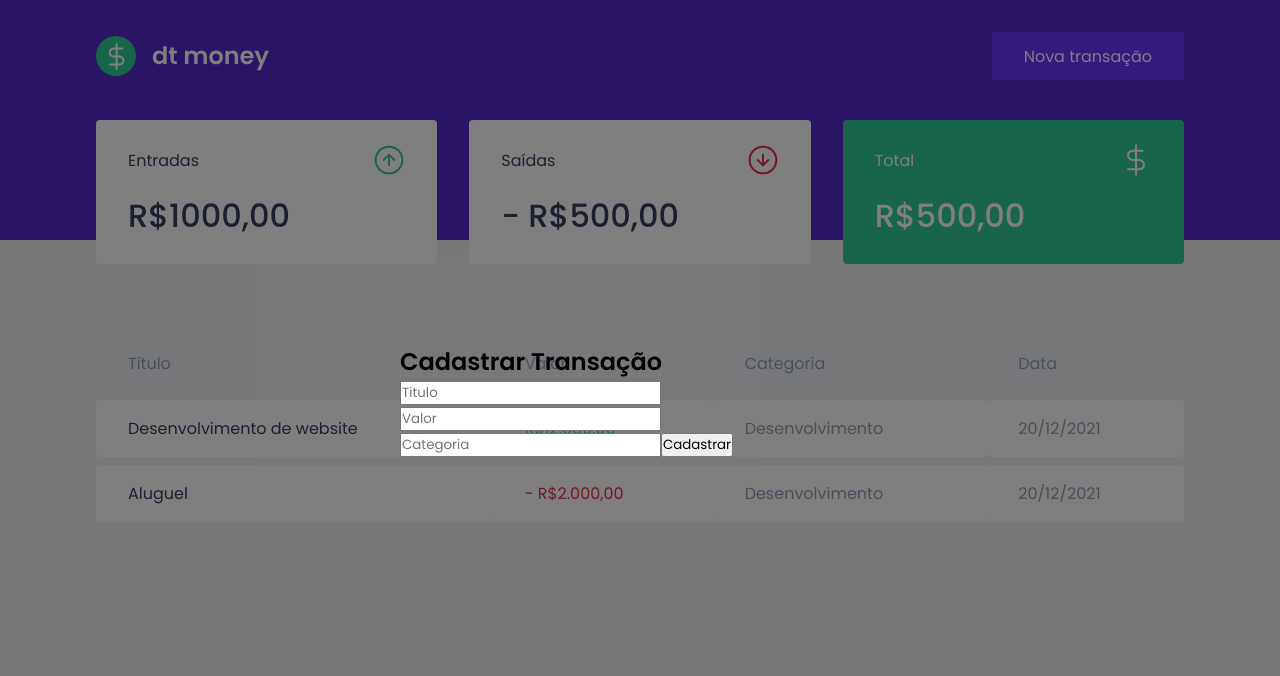
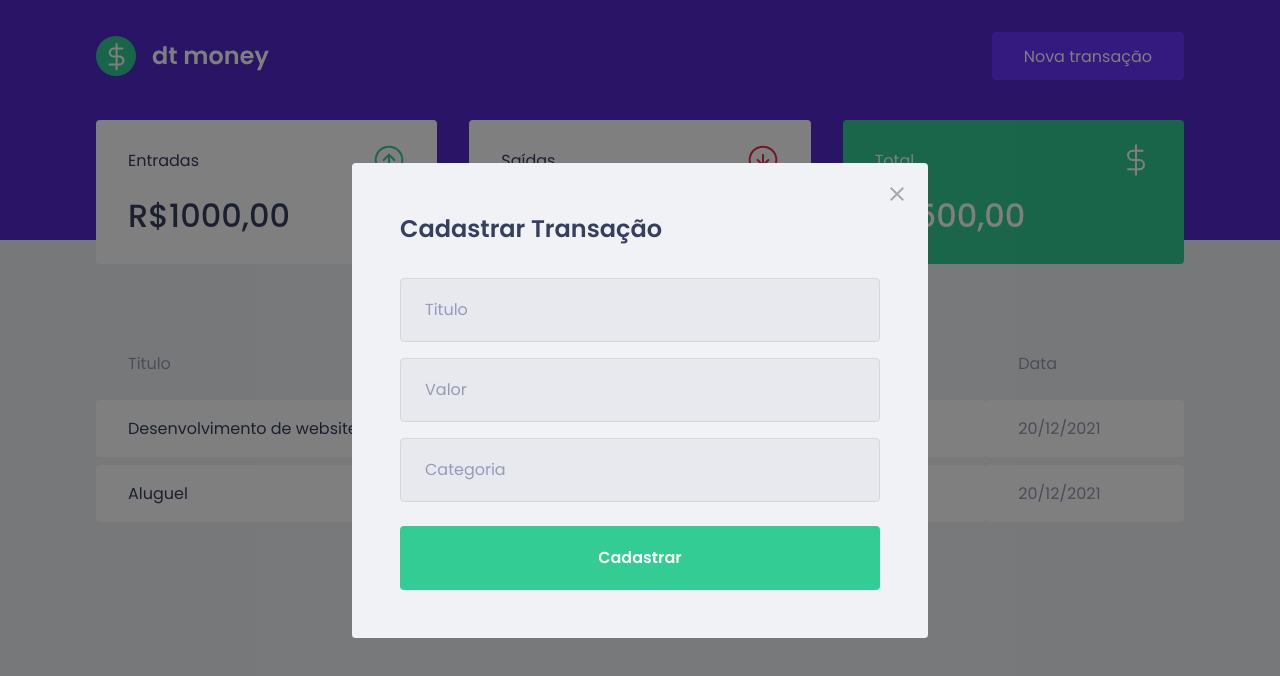
Before and after one commit to giovannikarioca/dtmoney, a React (Create React App) app: page / in a window 1280 px wide. Both pictures are taken after a click on the button "Nova transação". Shown: the top 676 px of the page. Built offline with nearby package versions, Linux system fonts and the light colour scheme; no server answers; what miragejs would draw is missing.

Commit message:
Style NewTransactionModal

```diff
--- a/src/components/NewTransactionModal/index.tsx
+++ b/src/components/NewTransactionModal/index.tsx
@@ -1,6 +1,6 @@
 import Modal from 'react-modal';
 import { Container } from './styles';
-
+import closeImg from '../../assets/close.svg'
 interface NewTransactionModalProps {
     isOpen: boolean;
     onRequestClose: () => void;
@@ -12,7 +12,11 @@
             isOpen={isOpen}
             onRequestClose={onRequestClose}
             overlayClassName="react-modal-overlay"
-            className="react-modal-content">
+            className="react-modal-content"
+        >
+            <button type="button" onClick={onRequestClose} className="react-modal-close">
+                <img src={closeImg} alt="Fechar modal" />
+            </button>
 
             <Container>
             <h2>Cadastrar Transação</h2>
--- a/src/components/NewTransactionModal/styles.ts
+++ b/src/components/NewTransactionModal/styles.ts
@@ -1,3 +1,49 @@
 import styled from 'styled-components';
 
-export const Container = styled.div``;
+export const Container = styled.div`
+    h2 {
+        color: var(--text-title);
+        font-size: 1.5rem;
+        margin-bottom: 2rem;
+    }
+
+    input {
+        width: 100%;
+        padding: 0 1.5rem;
+        height: 4rem;
+        border-radius: 0.25rem;
+
+        border: 1px solid #d7d7d7;
+        background: #e7e9ee;
+
+        font-weight: 400;
+        font-size: 1rem;
+
+        &::placeholder {
+            color: var(--text-body);
+        }
+
+        & + input {
+            margin-top: 1rem;
+        }
+    }
+
+    button[type="submit"] {
+        width: 100%;
+        padding: 0 1.5rem;
+        height: 4rem;
+        background: var(--green);
+        color: #fff;
+        border-radius: 0.25rem;
+        border: 0;
+        font-size: 1rem;
+        margin-top: 1.5rem;
+        font-weight: 600;
+
+        transition: filter 0.2s;
+
+        &:hover {
+            filter: brightness(0.9);
+        }
+    }
+    `;
--- a/src/styles/global.ts
+++ b/src/styles/global.ts
@@ -66,9 +66,23 @@
     .react-modal-content {
         width: 100%;
         max-width: 576px;
-        background: var(----background);
+        background: var(--background);
         padding: 3rem;
         position: relative;
-        border-radius: 0.25rem;
+        border-radius: 0.24rem;
+    }
+
+    .react-modal-close {
+        position: absolute;
+        right: 1.5rem;
+        top: 1.5rem;
+        border: 0;
+        background: transparent;
+
+        transition: filter 0.2s;
+
+        &:hover {
+            filter: brightness(0.8);
+        }
     }
     `
```
